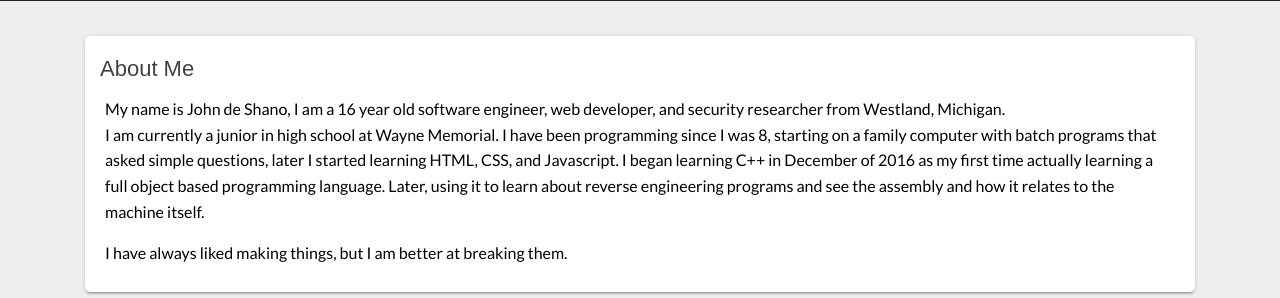
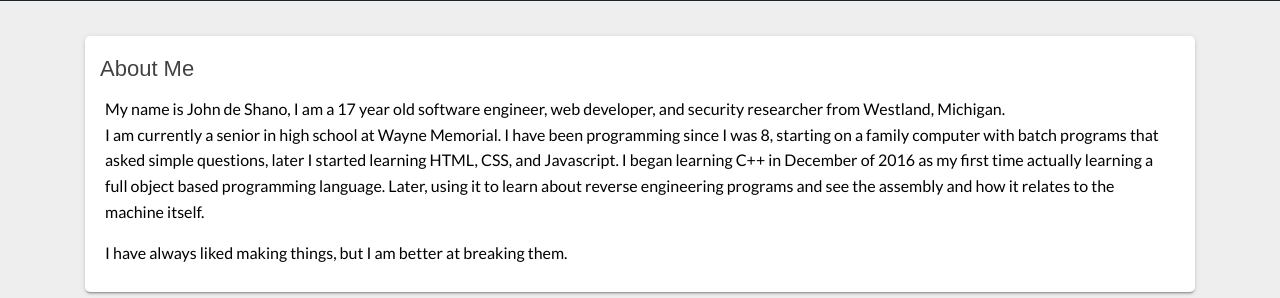
Before and after one commit to ebraptus/Portfolio, a Flask app: template Portfolio/templates/home.html in a window 1280 px wide. Shown: the part 439-737 px from the top of the page. Run offline with Flask 2, Linux system fonts and the light colour scheme; the template is opened without the code that fills it, so the values that code supplies are empty; parts of the project's set-up code (start-up, migrations or seed data) failed here and were passed over; some libraries are stand-ins or nearby versions.

Commit message:
Update home.html - Fixed age and grade

```diff
--- a/Portfolio/templates/home.html
+++ b/Portfolio/templates/home.html
@@ -6,9 +6,9 @@
         <div class="card">
             <div class="title">About Me</div>
             <div class="content">
-                My name is John de Shano, I am a 16 year old software engineer, web developer, and security researcher from Westland, Michigan.
+                My name is John de Shano, I am a 17 year old software engineer, web developer, and security researcher from Westland, Michigan.
                 <p>
-                    I am currently a junior in high school at Wayne Memorial. I have been programming since I was
+                    I am currently a senior in high school at Wayne Memorial. I have been programming since I was
                     8, starting on a family computer with batch programs that asked simple questions, later I started learning
                     HTML, CSS, and Javascript. I began learning C++ in December of 2016 as my first time actually learning
                     a full object based programming language. Later, using it to learn about reverse engineering programs
```
